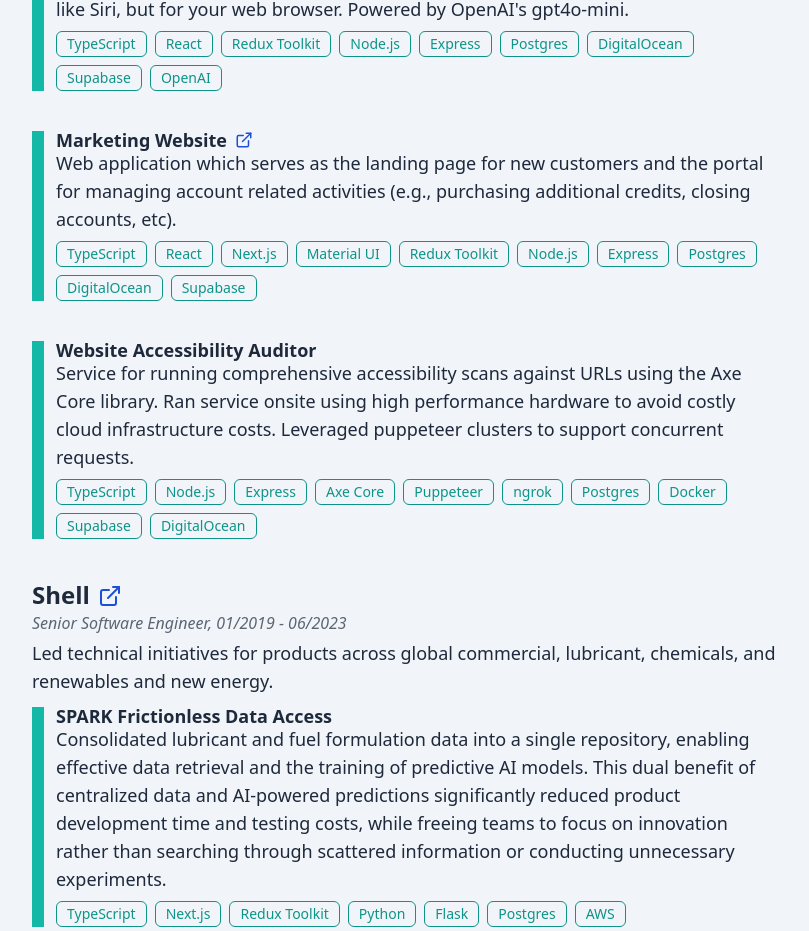
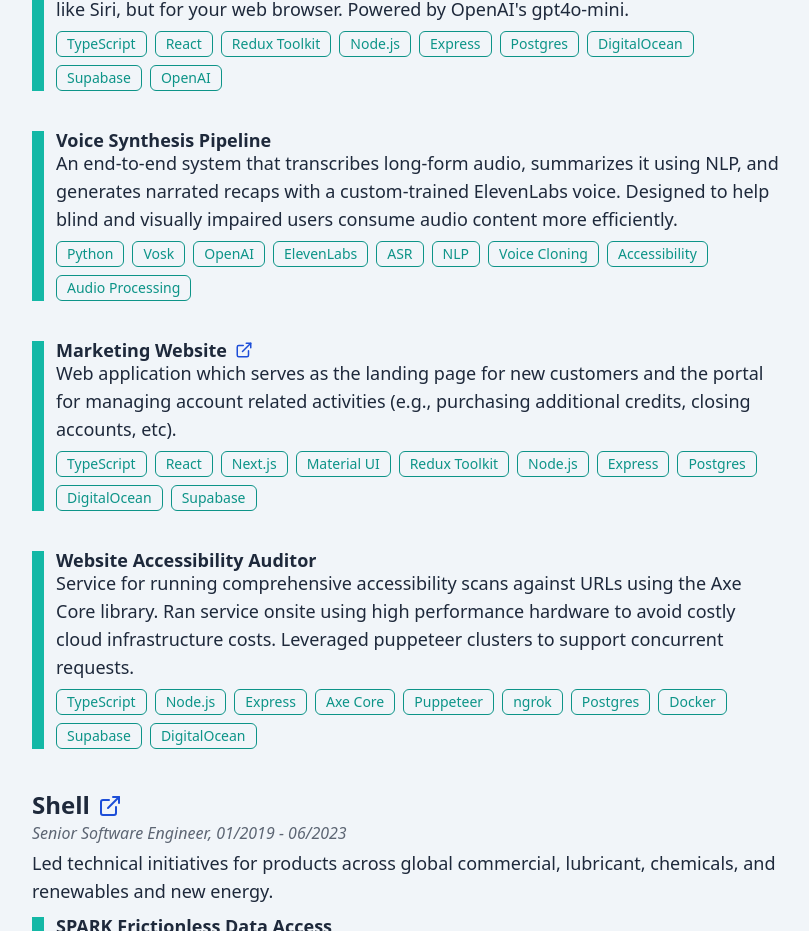
Before and after one commit to thechori/ryanteodoro.com-v2-frontend, a React (Vite) app: page / in a window 1280 px wide. Shown: the part 771-1702 px from the top of the page, without its empty margins (424-1233 px from the left). Built offline with nearby package versions, Linux system fonts and the light colour scheme.

Commit message:
update resume and site with more descriptive voice synthesis project using python

```diff
--- a/src/data/experiences.ts
+++ b/src/data/experiences.ts
@@ -65,6 +65,45 @@
               {
                 name: "Stripe",
                 services: ["Billing"]
+              }
+            ]
+          },
+          {
+            name: "Voice Synthesis Pipeline",
+            role: "Architect & Engineer",
+            description:
+              "An end-to-end system that transcribes long-form audio, summarizes it using NLP, and generates narrated recaps with a custom-trained ElevenLabs voice. Designed to help blind and visually impaired users consume audio content more efficiently.",
+            descriptionTechnical:
+              "Engineered a pipeline using Python and the open-source Vosk model for automatic speech recognition (ASR), OpenAI's GPT for summarization, and ElevenLabs for voice synthesis. Orchestrated audio processing workflows with real-time feedback and accessible output.",
+            url: "",
+            relatedLinks: [],
+            deprecated: false,
+            proprietary: true,
+            tags: [
+              "Python",
+              "Vosk",
+              "OpenAI",
+              "ElevenLabs",
+              "ASR",
+              "NLP",
+              "Voice Cloning",
+              "Accessibility",
+              "Audio Processing"
+            ],
+            accomplishments: [],
+            technicalElements: ["Backend"],
+            languages: ["Python"],
+            frameworks: [],
+            databases: [],
+            libraries: [],
+            providers: [
+              {
+                name: "OpenAI",
+                services: ["Text Summarization"]
+              },
+              {
+                name: "ElevenLabs",
+                services: ["Voice Cloning"]
               }
             ]
           },
--- a/src/types/index.ts
+++ b/src/types/index.ts
@@ -29,6 +29,7 @@
   | "Library"
   | "Framework"
   | "Tool"
+  | "Script"
   | "Bot"
   | "Game";
 
```
Also changed, not shown: 1 other file (tests, documents, lock files or other folders).
